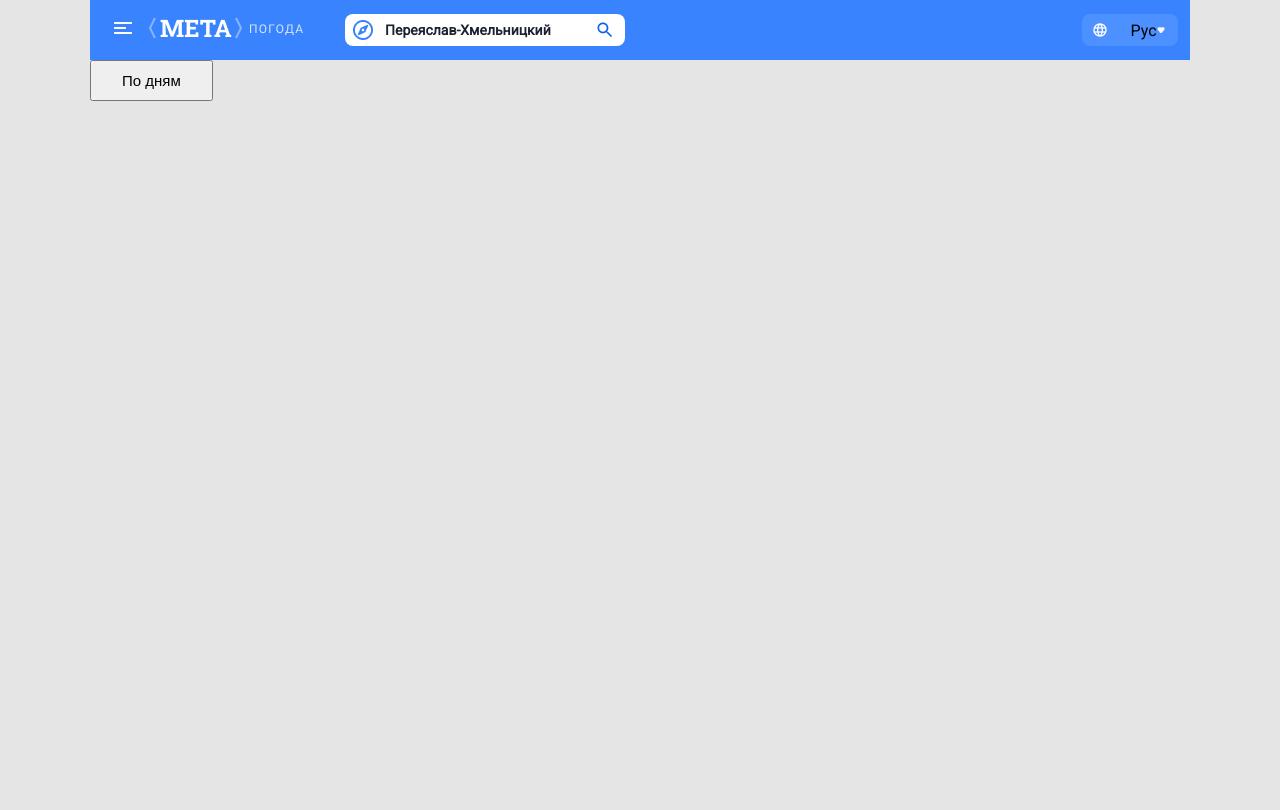
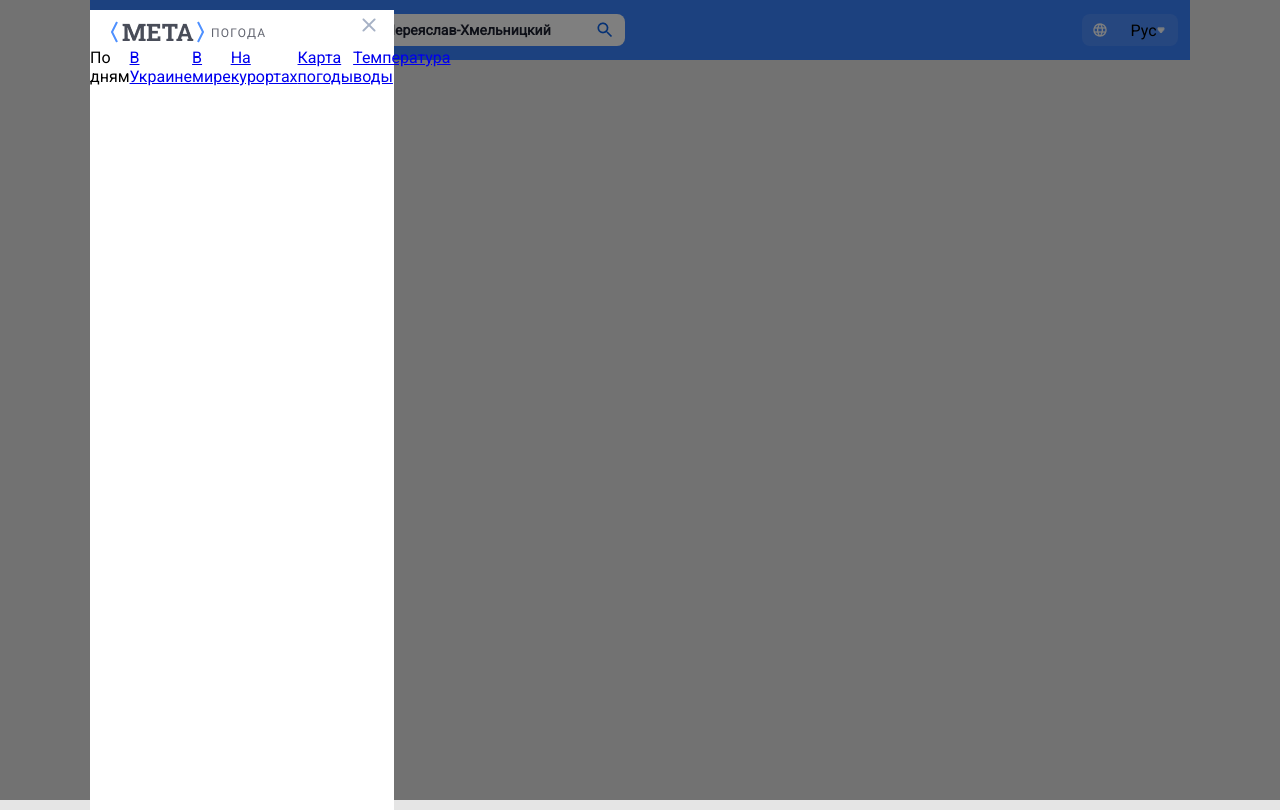
Before and after one commit to KaterynaLikhvar/weather_task, a website: page src/index.html in a window 1280 px wide. Both pictures are taken after a click on the element 111 px from the left and 30 px from the top of the page. Drawn offline with nearby package versions, Linux system fonts and the light colour scheme; files that its build step writes are made by us from their sources.

Commit message:
feat: add sidebar layout

```diff
--- a/src/assets/js/app.js
+++ b/src/assets/js/app.js
@@ -2,39 +2,37 @@ console.log('file 1');
 const daysBtn = document.querySelector('.days__button');
 const click = document.getElementById("list-items");
 const burgerBtn = document.querySelector('.header__menu');
-const navbar = document.querySelector('.hamburger-menu');
+const sidebar = document.querySelector('.sidebar');
 const lang = document.querySelector('.lang-container');
 const langMenu = document.getElementById('lang__list-items');
 const vectorDown = document.querySelector('.vector-down');
+const coverElem = document.getElementById('cover');
+const closeBtn = document.querySelector('.sidebar__close-btn');
 //console.log(vectorUp)
 
-
-daysBtn.addEventListener('click', event => {
-  if(click.classList.contains('hide')) {
-    click.classList.remove('hide');
-    click.classList.add('show');
- } else {
-   click.classList.add('hide');
- }
+burgerBtn.addEventListener('click', () => {
+  document.body.classList.add('notScrollable');
+  coverElem.classList.remove('hidden');
+  sidebar.classList.remove('hidden');
 });
 
-burgerBtn.addEventListener('click', () => {
-  if(navbar.classList.contains('hide')) {
-    navbar.classList.remove('hide');
-    navbar.classList.add('show');
- } else {
-   navbar.classList.add('hide');
- }
+coverElem.addEventListener('click', () => {
+  document.body.classList.remove('notScrollable');
+  coverElem.classList.add('hidden');
+  sidebar.classList.add('hidden');
+});
+closeBtn.addEventListener('click', () => {
+  document.body.classList.remove('notScrollable');
+  coverElem.classList.add('hidden');
+  sidebar.classList.add('hidden');
 });
 
 lang.addEventListener('click', () => {
-  if(langMenu.classList.contains('hide')) {
-    langMenu.classList.remove('hide');
-    langMenu.classList.add('show');
+  if(langMenu.classList.contains('hidden')) {
+    langMenu.classList.remove('hidden');
     vectorDown.classList.add('vector-up');
  } else {
-  langMenu.classList.remove('show');
-  langMenu.classList.add('hide');
+  langMenu.classList.add('hidden');
   vectorDown.classList.remove('vector-up');
  }
 })
--- a/src/assets/js/file2.js
+++ /dev/null
@@ -1 +0,0 @@
-console.log('file 2');
--- /dev/null
+++ b/src/assets/js/navbar.js
@@ -0,0 +1,4 @@
+console.log('file 2');
+const coverElem = document.getElementById('cover');
+const closeBtn = document.querySelector('.close');
+const menu = document.querySelector('.sidebar');
--- a/src/assets/scss/blocks/header.scss
+++ b/src/assets/scss/blocks/header.scss
@@ -3,8 +3,9 @@
   height: 60px;
   display: flex;
   align-items: center;
+  flex-flow: row wrap;
   background-color: $blue_main;
-  flex-flow: row wrap;
+  // z-index: 1;
 
   &__menu {
     padding-left: 24px;
@@ -101,9 +102,6 @@
 .vector-up {
   transform: rotate(180deg);
 }
-.show {
-  display: block;
-}
-.hide {
+.hidden {
   display: none;
 }
--- a/src/assets/scss/blocks/navbar.scss
+++ /dev/null
@@ -1,30 +0,0 @@
-.byDaysList {
-  position: relative;
-  display: inline-block;
-}
-/* set the size and position of button on web */
-.days__button {
-  padding: 10px 30px;
-  font-size: 15px;
-}
-/* provide css to background of list items */
-#list-items {
- position: absolute;
- background-color: white;
- min-width: 185px;
-}
-.show{
-  display: block;
-}
-.hide {
-  display: none;
-}
-/* provide css to list items */
-#list-items a {
-  display: block;
-  font-size: 18px;
-  background-color: #ddd;
-  color: black;
-  text-decoration: none;
-  padding: 10px;
-}
--- /dev/null
+++ b/src/assets/scss/blocks/sidebar.scss
@@ -0,0 +1,44 @@
+.sidebar {
+  position: absolute;
+  width: 304px;
+  height: 100vh;
+  top: 10px;
+  left: 0;
+  background-color: #fff;
+  z-index: 100;
+
+  &__logo {
+    margin: 6px 0 0 20px;
+    width: 154px;
+    height: 32px;
+  }
+
+  &__close-btn {
+    position: absolute;
+    top: 6px;
+    right: 16px;
+
+    &:hover {
+    transform: scale(1.4);
+    cursor: pointer;
+    }
+  }
+
+  &__container {
+    display: flex;
+    width: 304px;
+    height: 504px;
+  }
+}
+.hidden {
+  display: none;
+}
+.cover {
+  position: fixed;
+  top: 0px;
+  left: 0px;
+  width: 100vw;
+  height: 100vh;
+  background-color: rgba(0,0,0,0.5);
+  z-index: 10;
+}
--- a/src/assets/scss/style.scss
+++ b/src/assets/scss/style.scss
@@ -15,12 +15,16 @@ body {
   background-color: #E5E5E5;
   font-family: 'Roboto', sans-serif;
 }
+.notScrollable {
+  overflow: hidden;
+}
 .page {
   margin: 0 auto;
   position: relative;
   max-width: 1100px;
   width: 100%;
 }
+
 // Blocks
 @import "./blocks/header.scss";
-@import "./blocks/navbar.scss";
+@import "./blocks/sidebar.scss";
--- a/src/layouts/default.html
+++ b/src/layouts/default.html
@@ -9,12 +9,12 @@
   <div class="page">
     {{> header }}
 
-    {{> navbar }}
+    {{> sidebar }}
 
     <main class="main">
     </main>
 
-    <aside class="sidebar">
+    <aside class="news">
     </aside>
   </div>
 
--- a/src/partials/header.html
+++ b/src/partials/header.html
@@ -14,7 +14,7 @@
     <img class="lang__img" src="../assets/images/icons/language.png" alt="">
     <div class="lang__list">
       <div class="lang__dropdown">Рус</div>
-      <div id="lang__list-items" class="hide">
+      <div id="lang__list-items" class="hidden">
         <a href="#">Рус</a>
         <a href="#">Укр</a>
       </div>
--- a/src/partials/navbar.html
+++ /dev/null
@@ -1,23 +0,0 @@
-<div class="hamburger-menu hide">
-  <a href="" class="hamburger-menu_button">
-    <spun class="hamburger-menu_lines"></spun>
-  </a>
-  <div class="byDaysList">
-    <button class="days__button">По дням</button>
-    <div id="list-items" class="hide">
-      <a href="#"> Сегодня </a>
-      <a href="#"> 3 дня </a>
-      <a href="#"> 5 дней </a>
-      <a href="#"> Неделя </a>
-      <a href="#"> Месяц </a>
-    </div>
-  </div>
-  <!-- <nav class="hamburger-menu_nav">
-    <a href="#section-1" class="hamburger-menu_link">Секция 1</a>
-    <a href="#section-2" class="hamburger-menu_link">Секция 2</a>
-    <a href="#section-3" class="hamburger-menu_link">Секция 3</a>
-    <a href="#section-4" class="hamburger-menu_link">Секция 4</a>
-    <a href="#section-5" class="hamburger-menu_link">Секция 5</a>
-  </nav> -->
-  <div class="hamburger-menu_overlay"></div>
-</div>
--- /dev/null
+++ b/src/partials/sidebar.html
@@ -0,0 +1,74 @@
+<div class="sidebar hidden">
+
+  <div class="sidebar__logo">
+    <img src="../assets/images/icons/logo_navbar.png" alt="">
+  </div>
+
+  <div class="sidebar__close-btn">
+    <img src="../assets/images/icons/close.png" alt="">
+  </div>
+
+  <div class="sidebar__container">
+
+    <div id="days__list" class="sidebar__item">По дням</div>
+    <div id="days__list-items" class="days__list-items hidden">
+      <a href="#"> Сегодня </a>
+      <a href="#"> 3 дня </a>
+      <a href="#"> 5 дней </a>
+      <a href="#"> Неделя </a>
+      <a href="#"> Месяц </a>
+    </div>
+
+    <div class="sidebar__item">
+      <a href="#">В Украине</a>
+    </div>
+
+    <div class="sidebar__item">
+      <a href="#">В мире</a>
+    </div>
+
+    <div class="sidebar__item">
+      <a href="#">На курортах</a>
+    </div>
+
+    <div class="sidebar__item">
+      <a href="#">Карта погоды</a>
+    </div>
+
+    <div class="sidebar__item">
+      <a href="#">Температура воды</a>
+    </div>
+
+
+
+
+
+
+
+
+  </div>
+  <!-- <a href="" class="hamburger-menu_button">
+    <spun class="hamburger-menu_lines"></spun>
+  </a>
+  <div class="byDaysList">
+    <button class="days__button">По дням</button>
+    <div id="list-items" class="hidden">
+      <a href="#"> Сегодня </a>
+      <a href="#"> 3 дня </a>
+      <a href="#"> 5 дней </a>
+      <a href="#"> Неделя </a>
+      <a href="#"> Месяц </a>
+    </div>
+  </div> -->
+  <!-- <nav class="hamburger-menu_nav">
+    <a href="#section-1" class="hamburger-menu_link">Секция 1</a>
+    <a href="#section-2" class="hamburger-menu_link">Секция 2</a>
+    <a href="#section-3" class="hamburger-menu_link">Секция 3</a>
+    <a href="#section-4" class="hamburger-menu_link">Секция 4</a>
+    <a href="#section-5" class="hamburger-menu_link">Секция 5</a>
+  </nav> -->
+  <div class="hamburger-menu_overlay"></div>
+
+
+</div>
+<div class="cover hidden" id="cover"></div>
```
Also changed, not shown: src/assets/images/icons/by_day.png (added), src/assets/images/icons/chevron-up.png (added), src/assets/images/icons/close.png (added), src/assets/images/icons/flag.png (added), src/assets/images/icons/logo_navbar.png (added), src/assets/images/icons/map.png (added), src/assets/images/icons/resorts.png (added), src/assets/images/icons/waves.png (added), src/assets/images/icons/world.png (added).
